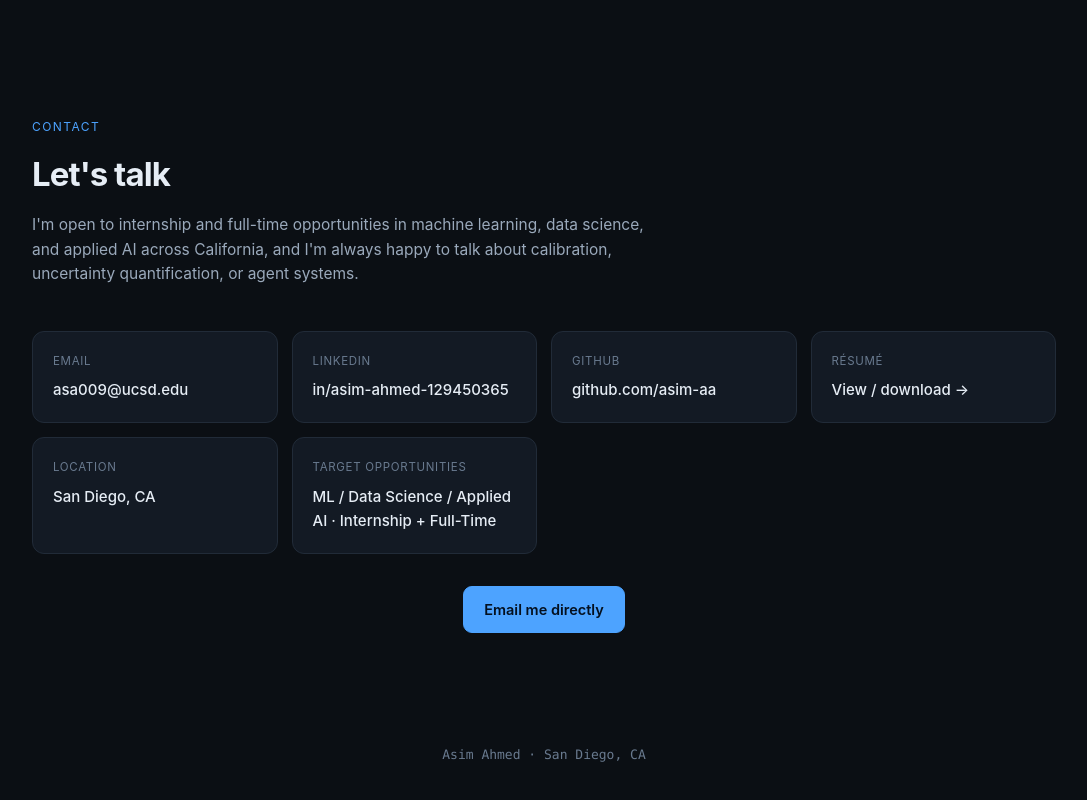
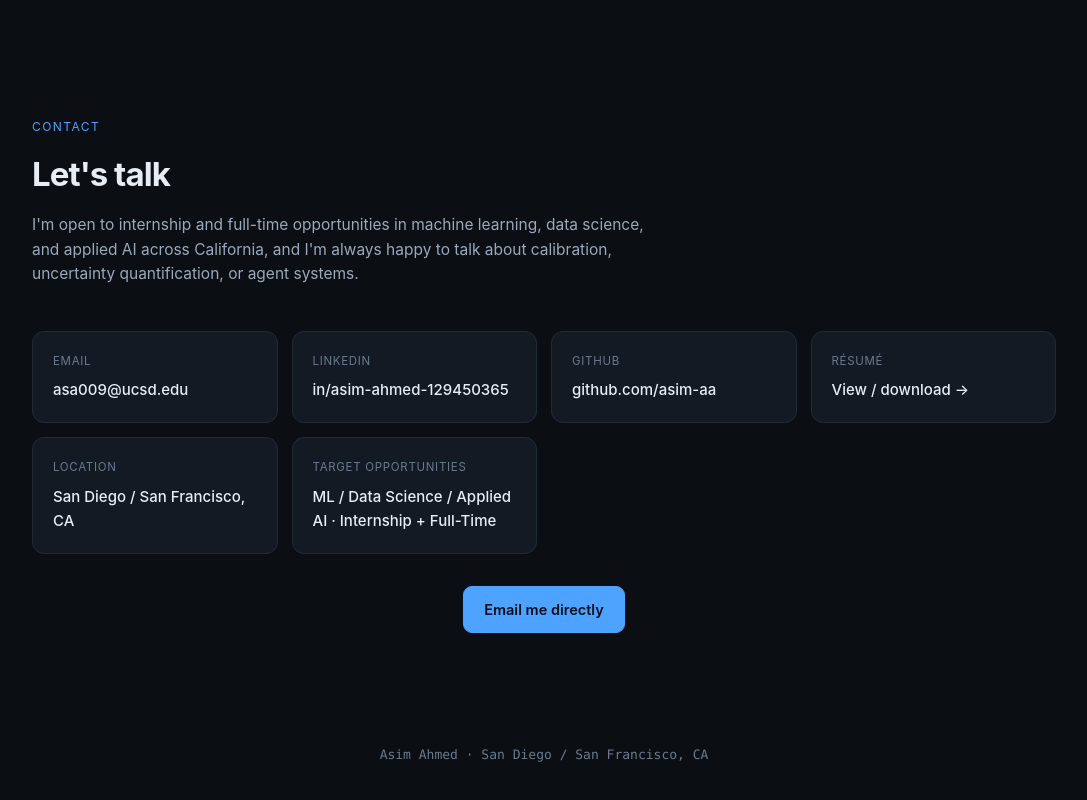
Before and after one commit to asim-aa/asim-aa.github.io, a plain HTML site: page about.html in a window 1280 px wide. Shown: the part 3000-3800 px from the top of the page, without its empty margins (96-1183 px from the left). Drawn offline with Linux system fonts and the light colour scheme.

Commit message:
Fix README ampersand and list San Diego / San Francisco as location
Co-Authored-By: Claude Sonnet 5.5 <noreply@anthropic.com>
Claude-Session: https://claude.ai/code/session_01BZGHUM3ZUZm4xD3A4sLdZo

```diff
--- a/about.html
+++ b/about.html
@@ -245,7 +245,7 @@
       </a>
       <div class="contact-item contact-item-static">
         <div class="contact-item-lbl">Location</div>
-        <div class="contact-item-val">San Diego, CA</div>
+        <div class="contact-item-val">San Diego / San Francisco, CA</div>
       </div>
       <div class="contact-item contact-item-static">
         <div class="contact-item-lbl">Target opportunities</div>
@@ -260,7 +260,7 @@
 </section>
 
 <footer>
-  <div class="wrap mono">Asim Ahmed · San Diego, CA</div>
+  <div class="wrap mono">Asim Ahmed · San Diego / San Francisco, CA</div>
 </footer>
 
 <script src="app.js" defer></script>
```
Also changed, not shown: index.html (+2 -2 lines), learning.html (+1 -1 lines), project-benchmark.html (+1 -1 lines), project-breakpoint.html (+1 -1 lines), project-charrnn.html (+1 -1 lines), project-disclosure.html (+1 -1 lines), project-groundediq.html (+1 -1 lines), project-nba.html (+1 -1 lines), project-pricing.html (+1 -1 lines), project-sentinel.html (+1 -1 lines), project-spotify.html (+1 -1 lines), project-vacation.html (+1 -1 lines), projects.html (+1 -1 lines), 1 other file.
